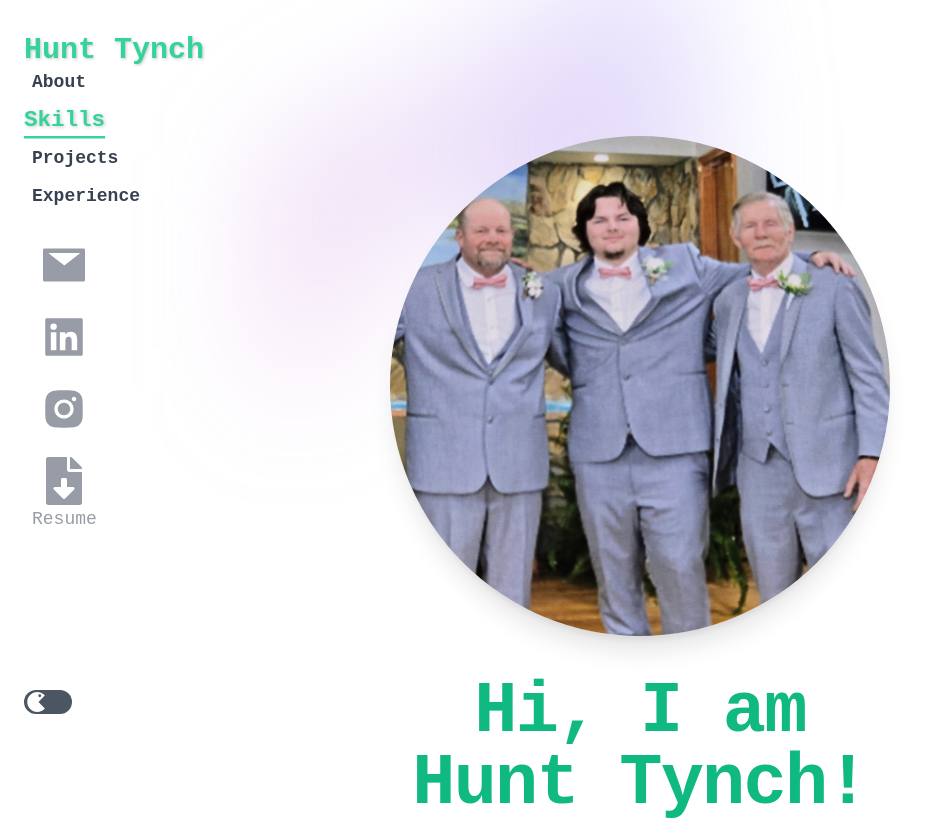
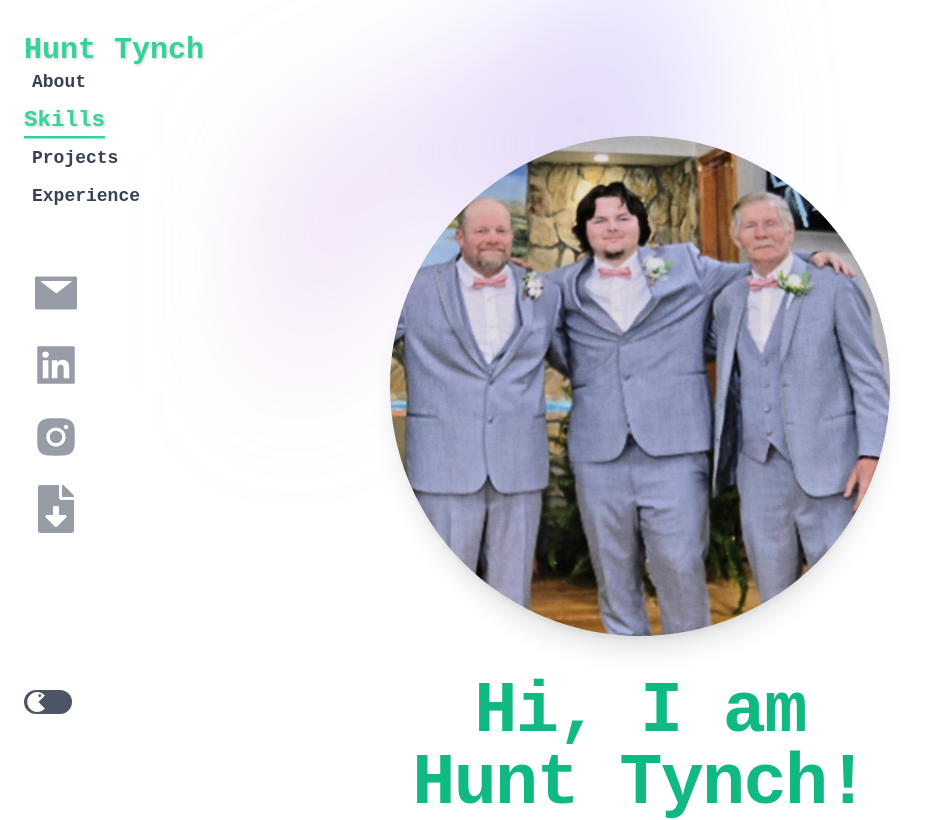
Before and after one commit to hctynch/hctynch.github.io, a React (Vite) app: page / in a window 1280 px wide. Shown: the top 820 px of the page, without its empty margins (0-929 px from the left). Built offline with nearby package versions, Linux system fonts and the light colour scheme.

Commit message:
Changed resume to be a tooltip rather than the actual word.

```diff
--- a/src/components/Navbar.jsx
+++ b/src/components/Navbar.jsx
@@ -517,9 +517,10 @@ export default function Example() {
                   <a
                     href='/Hunt_Tynch_Resume.pdf'
                     download
-                    className='flex flex-col items-center text-3xl lg:text-5xl opacity-70 hover:opacity-100 text-gray-500 hover:text-emerald-400 transition-all'>
-                    <FaFileDownload />
-                    <span className='text-xs sm:text-lg'>Resume</span>
+                    className='flex has-tooltip flex-col items-center text-3xl lg:text-5xl opacity-70 hover:opacity-100 text-gray-500 hover:text-emerald-400 transition-all'
+                    >
+                    <FaFileDownload/>
+                    <div className='flex text-center tooltip mt-8 sm:mt-14 rounded font-source'><span className="text-sm sm:text-[20px] justify-center items-center text-center">Resume</span></div>
                   </a>
                 </div>
               </div>
--- a/src/index.css
+++ b/src/index.css
@@ -85,3 +85,12 @@ button:focus-visible {
     opacity: 0;
   }
 }
+
+.tooltip{
+  visibility: hidden;
+  position: absolute;
+}
+.has-tooltip:hover .tooltip {
+  visibility: visible;
+  z-index: 100;
+}
```
